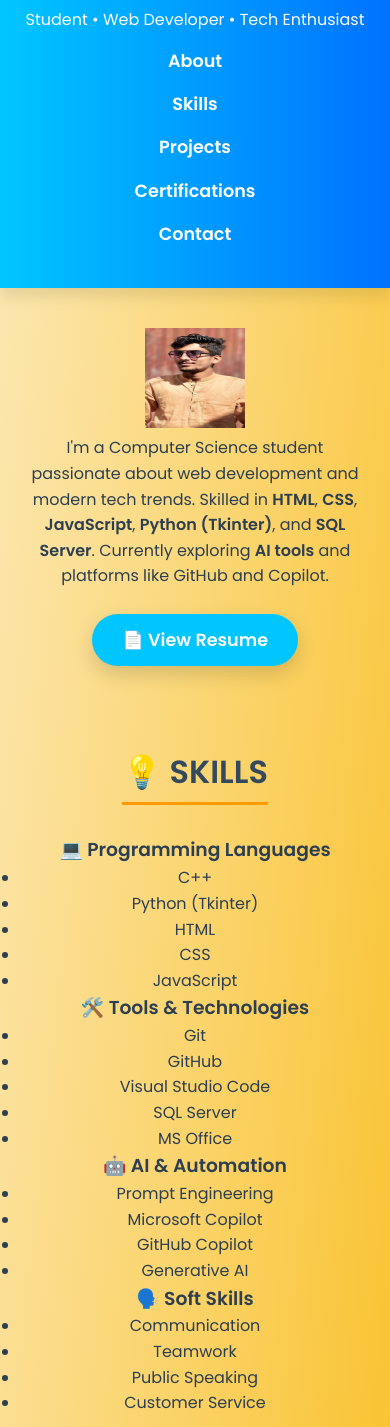
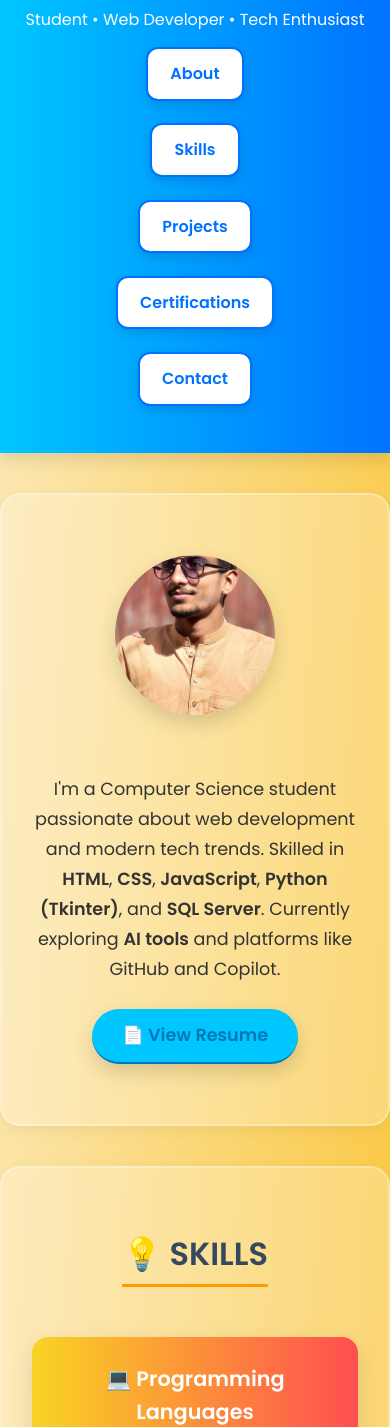
Before and after one commit to GhulamHussain105/GhulamHussain-Portfolio, a plain HTML site: page index.html in a window 390 px wide. Shown: the part 197-1624 px from the top of the page. Drawn offline with nearby package versions, Linux system fonts and the light colour scheme.

Commit message:
Update select.css

```diff
--- a/select.css
+++ b/select.css
@@ -1,8 +1,14 @@
+/* Cleaned and Enhanced Portfolio CSS */
+
 /* Reset */
 * {
   margin: 0;
   padding: 0;
   box-sizing: border-box;
+}
+
+html {
+  scroll-behavior: smooth;
 }
 
 body {
@@ -31,7 +37,6 @@ header h1 {
   animation: slideIn 1s ease-out;
 }
 
-/* Navigation */
 nav ul {
   list-style: none;
   display: flex;
@@ -42,27 +47,69 @@ nav ul {
 }
 
 nav a {
-  color: white;
+  display: inline-block;
+  background: #ffffff;
+  color: #0072ff;
+  padding: 12px 22px;
+  border-radius: 12px;
+  font-weight: 600;
+  font-size: 1rem;
+  box-shadow: 0 4px 10px rgba(0,0,0,0.12);
+  transition: all 0.3s ease;
   text-decoration: none;
-  font-weight: 600;
-  font-size: 1.1rem;
-  transition: all 0.3s ease;
+  border: 2px solid #0072ff;
+  position: relative;
+  z-index: 1;
+  overflow: hidden;
+}
+
+nav a::before {
+  content: "";
+  position: absolute;
+  top: 0;
+  left: -100%;
+  width: 100%;
+  height: 100%;
+  background: #0072ff;
+  z-index: -1;
+  transition: left 0.3s;
+}
+
+nav a:hover::before {
+  left: 0;
 }
 
 nav a:hover {
-  text-decoration: underline;
-  color: #ffd700;
+  color: #fff;
+  box-shadow: 0 6px 14px rgba(0,0,0,0.2);
+  border-color: #0056b3;
 }
 
-/* Section Layout */
+nav a.active {
+  background-color: #ffd700;
+  color: #2c3e50;
+  border-color: #2c3e50;
+  transform: scale(1.05);
+}
+
+
+/* Sections */
 section {
   padding: 60px 30px;
   text-align: center;
+  border: 2px solid rgba(255, 255, 255, 0.3);
+  border-radius: 20px;
+  box-shadow: 0 4px 16px rgba(0, 0, 0, 0.05);
+  margin: 40px auto;
+  max-width: 1200px;
+  background-color: rgba(255, 255, 255, 0.25);
+  backdrop-filter: blur(6px);
+  -webkit-backdrop-filter: blur(6px);
 }
 
 section h2 {
   font-size: 2rem;
-  margin-bottom: 30px;
+  margin-bottom: 20px;
   color: #34495e;
   text-transform: uppercase;
   border-bottom: 3px solid #ff9a00;
@@ -71,88 +118,133 @@ section h2 {
 }
 
 /* About */
-.about-container {
+.intro-card {
+  display: flex;
+  align-items: center;
+  justify-content: center;
+  gap: 40px;
+  flex-wrap: wrap;
+}
+
+.profile-inline {
+  width: 240px;
+  height: 240px;
+  border-radius: 50%;
+  box-shadow: 0 8px 20px rgba(0, 0, 0, 0.15);
+  object-fit: cover;
+}
+
+.intro-text {
+  max-width: 600px;
+  text-align: center;
+}
+
+.intro-text p {
+  font-size: 1.1rem;
+  line-height: 1.7;
+  color: #333;
+}
+
+.intro-text a {
+  color: #0077b6;
+  font-weight: 600;
+  text-decoration: none;
+  border-bottom: 2px solid #0077b6;
+}
+
+.intro-text a:hover {
+  text-decoration: underline;
+}
+
+/* Skills and Projects Shared Styles */
+.skills-boxes,
+.project-grid,
+.cert-boxes {
+  display: grid;
+  grid-template-columns: repeat(auto-fit, minmax(260px, 1fr));
+  gap: 30px;
+  max-width: 1100px;
+  margin: 0 auto;
+  margin-top: 30px;
+  justify-content: center;
+}
+
+.skill-section,
+.project-card,
+.cert-card {
+  background: linear-gradient(to right, #f9d423, #ff4e50);
+  border-radius: 16px;
+  padding: 25px;
+  box-shadow: 0 8px 25px rgba(0, 0, 0, 0.1);
+  color: #fff;
+  transition: transform 0.3s ease-in-out;
   display: flex;
   flex-direction: column;
   align-items: center;
-  gap: 20px;
+  text-align: center;
+  justify-content: flex-start;
+  height: auto;
+  min-height: 0;
 }
 
-.about-container p {
-  max-width: 700px;
-  font-size: 1.1rem;
-  text-align: center;
-  color: #333;
+.skill-section:hover,
+.project-card:hover,
+.cert-card:hover {
+  transform: translateY(-5px);
+  box-shadow: 0 12px 30px rgba(0, 0, 0, 0.15);
 }
 
-.about-container img {
-  width: 160px;
-  height: 160px;
-  object-fit: cover;
-  object-position: center top;
-  border-radius: 50%;
-  border: 4px solid #00c6ff;
-  box-shadow: 0 6px 18px rgba(0, 0, 0, 0.25);
+.skill-section h3,
+.project-card h3,
+.cert-card h3 {
+  margin-bottom: 5px;
+  font-size: 1.3rem;
+  border-bottom: 2px solid rgba(255, 255, 255, 0.5);
+  padding-bottom: 5px;
+  color: #fff;
 }
 
-/* Skills */
-.skills-list {
-  display: flex;
-  flex-wrap: wrap;
-  justify-content: center;
-  gap: 15px;
-  margin-top: 20px;
+.skill-section ul {
+  list-style-type: none;
   padding: 0;
-  list-style: none;
+  margin: 0;
 }
 
-.skills-list li {
-  background: linear-gradient(to right, #f9d423, #ff4e50);
-  color: white;
+.skill-section ul li {
+  padding: 4px 0;
+  font-weight: 500;
+  font-size: 1rem;
+  color: #f0f0f0;
+}
+
+.project-card p,
+.cert-card p {
+  padding: 4px 0;
+  font-weight: 500;
+  font-size: 1rem;
+  color: #f0f0f0;
+}
+
+.cert-card a {
+  background: white;
+  color: #ff4e50;
+  font-weight: bold;
   padding: 10px 20px;
   border-radius: 25px;
-  font-weight: bold;
-  box-shadow: 0 4px 8px rgba(0,0,0,0.2);
+  text-decoration: none;
+  transition: all 0.3s ease;
+  margin-top: auto;
 }
 
-/* Projects */
-.project {
-  background: #fff;
-  margin: 20px auto;
-  padding: 25px;
-  max-width: 750px;
-  border-radius: 15px;
-  box-shadow: 0 8px 25px rgba(0,0,0,0.1);
-  transition: transform 0.3s ease, box-shadow 0.3s ease;
+.cert-card a:hover {
+  background: #ff4e50;
+  color: white;
 }
 
-.project:hover {
-  transform: translateY(-5px);
-  box-shadow: 0 12px 30px rgba(0,0,0,0.2);
-}
-
-.project h3 {
-  color: #e67e22;
-  margin-bottom: 10px;
-}
-
-.project p {
-  color: #555;
-  font-size: 1rem;
-}
-
-/* Contact Section */
+/* Contact */
 #contact {
   background: linear-gradient(135deg, #fceabb, #f8b500);
-  padding: 60px 20px;
-  text-align: center;
   color: #333;
-}
-
-#contact h2 {
-  font-size: 2.5rem;
-  margin-bottom: 30px;
-  color: #222;
 }
 
 .contact-box {
@@ -178,6 +270,24 @@ section h2 {
 
 .contact-box a:hover {
   text-decoration: underline;
+}
+
+.contact-icons {
+  display: flex;
+  justify-content: center;
+  gap: 25px;
+  margin-bottom: 25px;
+}
+
+.icon-link {
+  font-size: 2rem;
+  color: #0077b6;
+  transition: transform 0.3s, color 0.3s;
+}
+
+.icon-link:hover {
+  color: #ff4e50;
+  transform: scale(1.2);
 }
 
 /* Buttons */
@@ -217,17 +327,15 @@ footer {
     gap: 15px;
   }
 
-  section {
-    padding: 40px 20px;
+  .intro-card {
+    flex-direction: column;
+    text-align: center;
   }
 
-  .project {
-    margin: 20px 10px;
-  }
-
-  img {
-    width: 100px;
-    height: 100px;
+  .profile-inline {
+    margin-bottom: 20px;
+    width: 160px;
+    height: 160px;
   }
 }
 
```
